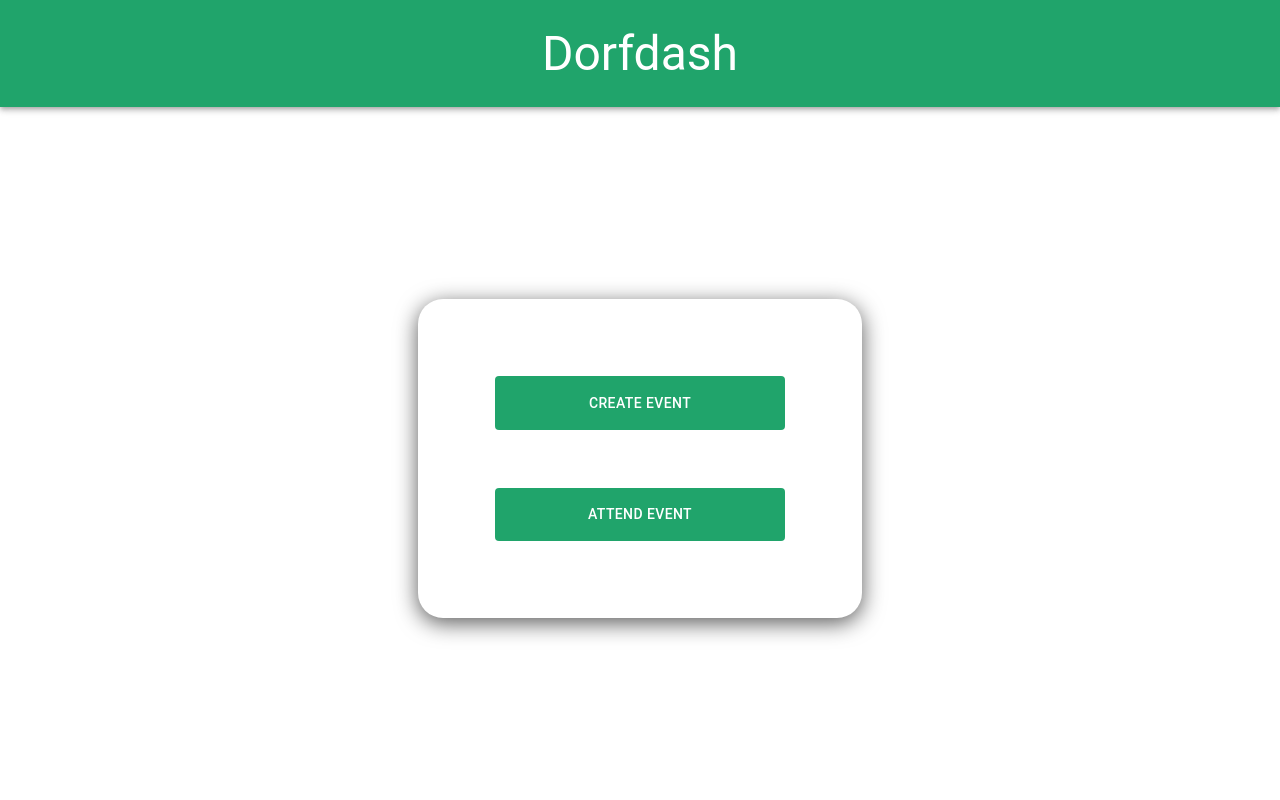
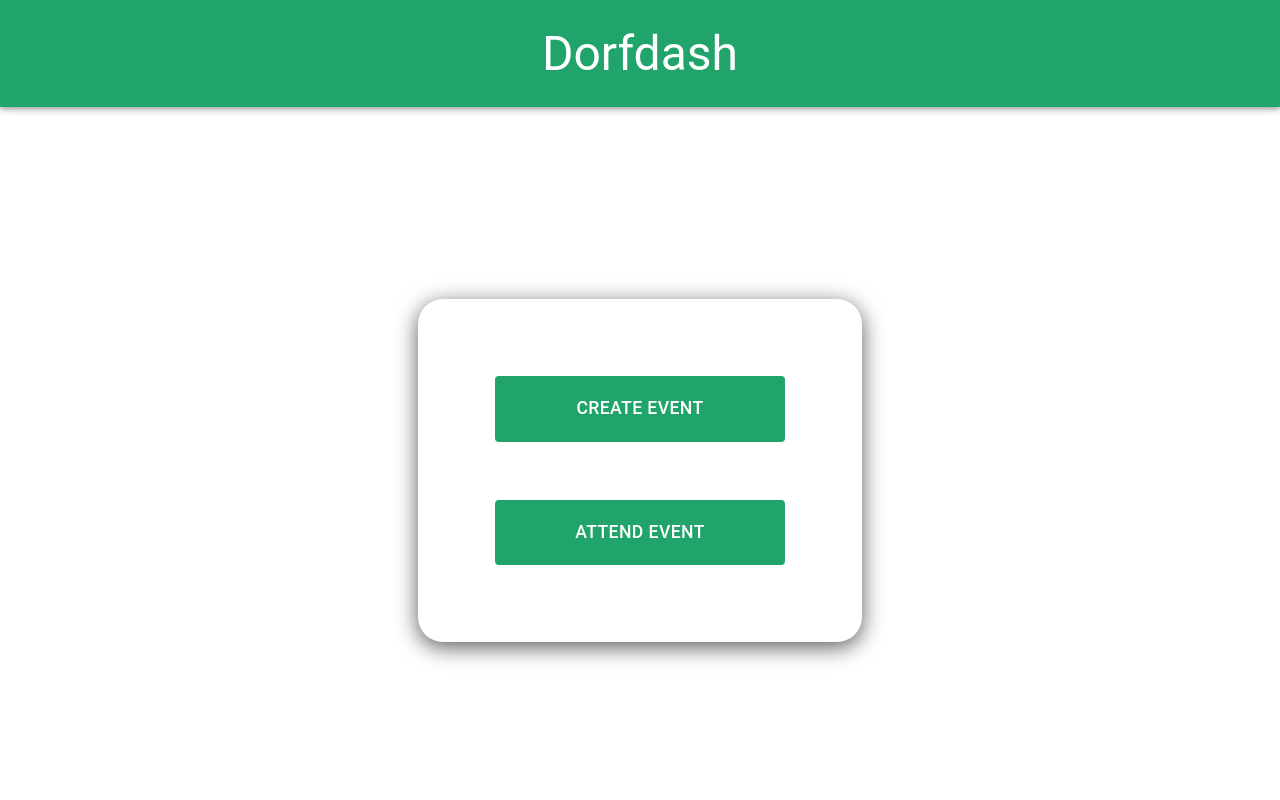
Before and after one commit to RFP54-Gucci/Dorfdash, a React (Create React App) app: page /newUser in a window 1280 px wide. Shown: the top 800 px of the page. Built offline with nearby package versions, Linux system fonts and the light colour scheme; no server answers.

Commit message:
linked up routing for createEvent and attendEvent

```diff
--- a/src/components/homepage/newUser.js
+++ b/src/components/homepage/newUser.js
@@ -1,5 +1,6 @@
 import { Container, AppBar, Typography, Button } from '@material-ui/core';
 import { makeStyles } from '@material-ui/core/styles';
+import { Link } from 'react-router-dom';
 
 const useStyles = makeStyles({
   div: {
@@ -33,29 +34,26 @@ const useStyles = makeStyles({
     flexDirection: 'column'
   },
   createButton: {
-    padding: '5%',
+    padding: '6%',
     backgroundColor: '#20A46B',
     color: '#fff',
     marginBottom: '10%'
   },
   attendButton: {
-    padding: '5%',
+    padding: '6%',
     backgroundColor: '#20A46B',
     color: '#fff',
     marginTop: '10%'
+  },
+  link: {
+    color: '#fff',
+    fontSize: '1.1rem',
+    textDecoration: 'none'
   }
 });
 
 const NewUser = () => {
   const classes = useStyles();
-
-  // ROUTING EXAMPLE FOR BUTTON CLICKS
-  // import { Link } from 'react-router-dom'
-  // import Button from '@material-ui/core/Button';
-
-  // <Button component={Link} to="/new/location/">
-  //   Click Me
-  // </Button>
 
   return (
     <Container className={classes.div}>
@@ -66,10 +64,14 @@ const NewUser = () => {
       </AppBar>
       <Container className={classes.card} maxWidth="xs">
         <Button className={classes.createButton}>
-          Create Event
+          <Link to="/eventForm" className={classes.link}>
+            Create Event
+          </Link>
         </Button>
         <Button className={classes.attendButton}>
-          Attend Event
+          <Link to="/upcoming" className={classes.link}>
+            Attend Event
+          </Link>
         </Button>
       </Container>
       <Container className={classes.footer}>
```
